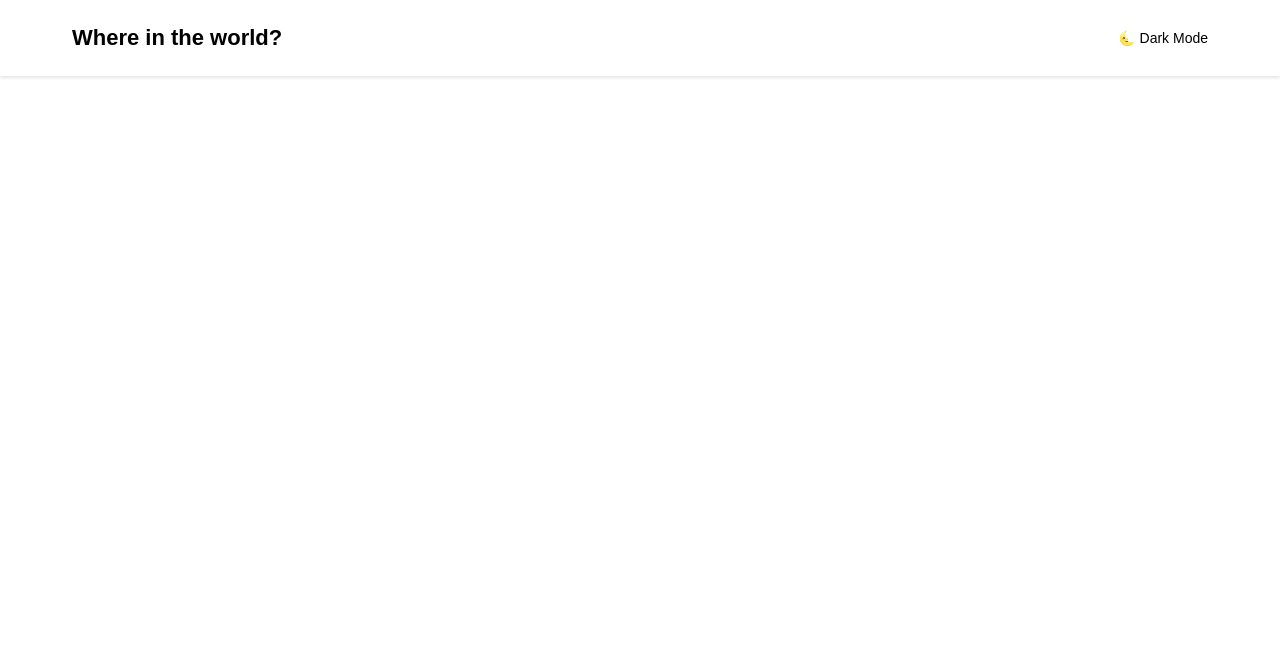
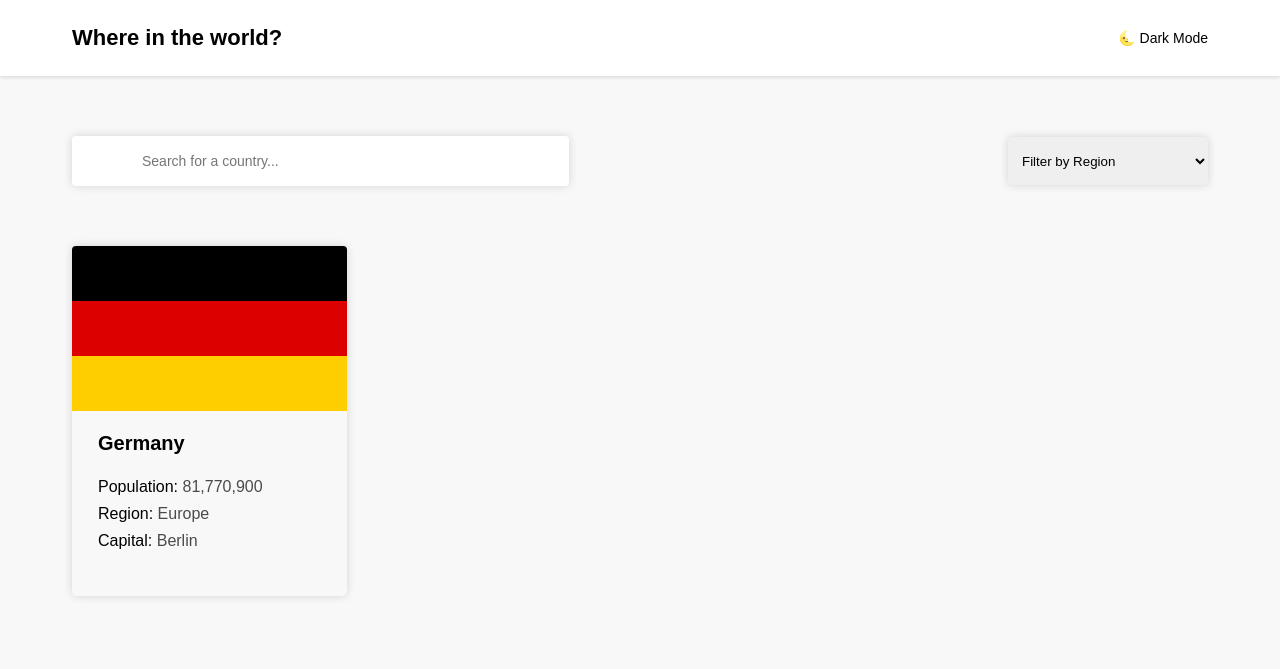
Before and after one commit to Abdallah-farag27/restCountriesAPI, a plain HTML site: page design/index.html in a window 1280 px wide. Drawn offline with Linux system fonts and the light colour scheme.

Commit message:
counrties box

```diff
--- a/design/index.html
+++ b/design/index.html
@@ -17,5 +17,31 @@
       <h1 class="title">Where in the world?</h1>
       <p class="dark-mode">🌜 Dark Mode</p>
     </div>
+    <div class = "searching">
+      <input class = "searchbar" type = "text" placeholder = "Search for a country..."/>
+      <div class = "custom-select">
+        <select class = "filter" >
+          <option value="" disabled selected hidden>Filter by Region</option>
+          <option>Africa</option>
+          <option>America</option>
+          <option>Asia</option>
+          <option>Europe</option>
+          <option>Oceania</option>
+        </select>
+      </div>
+    </div>
+    <div class = "countries-grid">
+      <div class="counrty">
+        <img
+          class="flag"
+          src="images/Flag_of_Germany.svg"/>
+          <p class = 'name'>Germany</p>
+          <div class = 'info'>
+            <p>Population: <span>81,770,900</span></p>
+            <p>Region: <span>Europe</span></p>
+            <p>Capital: <span>Berlin</span></p>
+          </div>
+      </div>
+    </div>
   </body>
 </html>
--- a/design/style.css
+++ b/design/style.css
@@ -3,7 +3,8 @@
 }
 body {
   margin: 0;
-  margin-bottom: 76px;
+  margin-top: 76px;
+  background-color: rgb(248, 248, 248);
 }
 
 .frontBar {
@@ -11,7 +12,7 @@ body {
   align-items: center;
   justify-content: space-between;
   padding-left: 72px;
-  /* background-color: lightcoral; */
+  background-color: white;
   margin: 0;
   position: fixed;
   height: 76px;
@@ -19,7 +20,6 @@ body {
   top: 0;
   left: 0;
   padding-right: 72px;
-  /* border-bottom: 1px solid gray; */
   box-shadow: 0 2px 3px rgba(0, 0, 0, 0.1);
 }
 .title {
@@ -28,3 +28,73 @@ body {
 .dark-mode {
   font-size: 14px;
 }
+.searching{
+  padding:60px 72px;
+  display:flex;
+  justify-content: space-between;
+  align-items: center;
+  /* display: block; */
+}
+.searchbar{
+  width:425px;
+  height:48px;
+  padding-left:70px;
+  border:none;
+  box-shadow: 0px 0px 10px rgba(0,0,0,0.15);
+  border-radius: 4px;
+}
+.searchbar::placeholder{
+  font-size: 14px;
+}
+.filter{
+  width: 200px;
+  height:48px;
+  padding: 0px 10px;
+  border:none;
+  box-shadow: 0px 0px 10px rgba(0,0,0,0.15);
+  border-radius: 4px;
+}
+
+.counrty {
+  display: inline-block;
+  width: 275px;
+  height: 350px;
+  border:none;
+  box-shadow: 0px 0px 10px rgba(0,0,0,0.15);
+  border-radius: 5px;
+  display: inline-block;
+  margin-left: 72px;
+  margin-bottom: 70px;
+}
+
+.name {
+  padding:5px 10px;
+  margin: 16px;
+  margin-bottom:18px ;
+  font-weight: bold;
+  font-size: 20px;
+}
+.info{
+  font-weight: 700px;
+  /* margin:0px 16px; */
+  /* padding:0px 3px; */
+}
+.info p{
+  margin:0px 16px;
+  padding-left: 10px;
+  padding-bottom: 9px;
+}
+.info span{
+  color: rgba(0, 0, 0, 0.7);
+}
+.flag{
+  display: block;
+  width: 275px;
+  border-top-left-radius: 4px;
+  border-top-right-radius: 4px;
+}
+
+.countries-grid{
+  display: grid;
+  grid-template-columns: 1fr 1fr 1fr 1fr;
+}
```
Also changed, not shown: design/images/Flag_of_Germany.svg (added).
